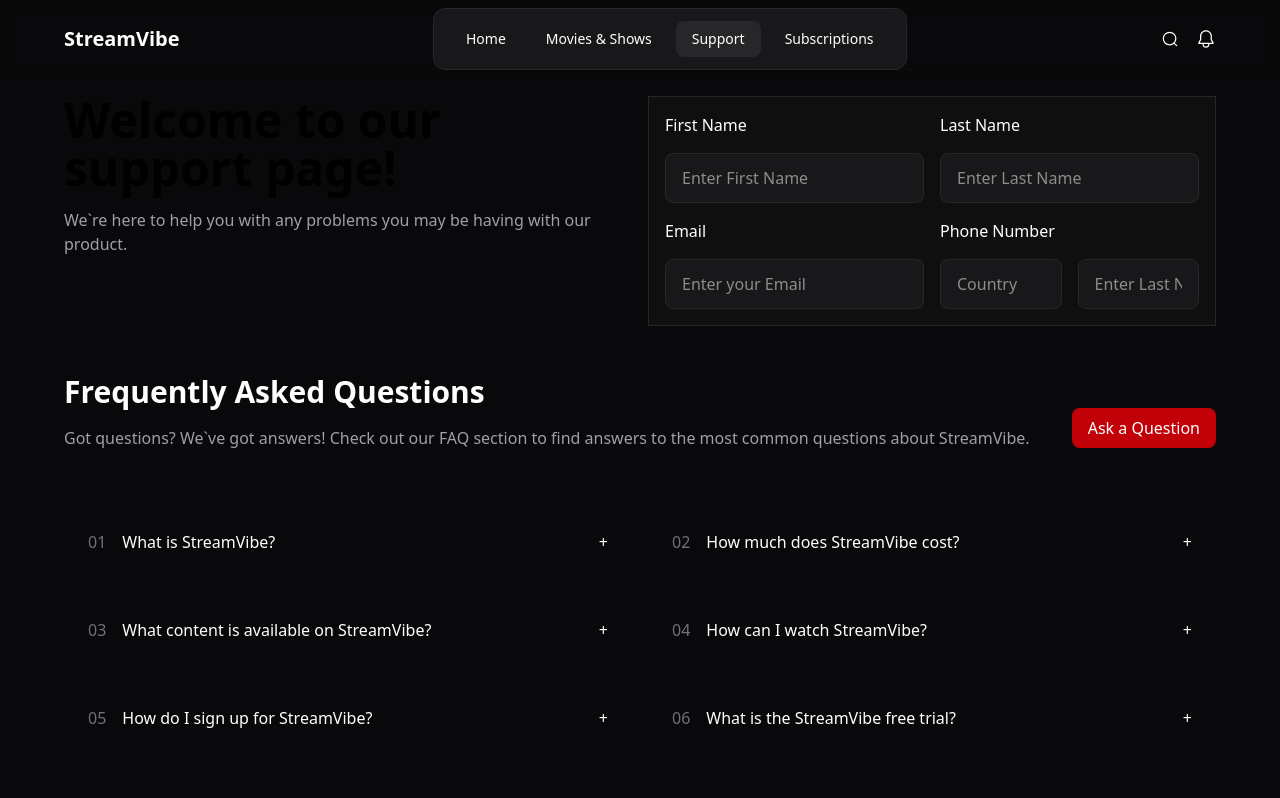
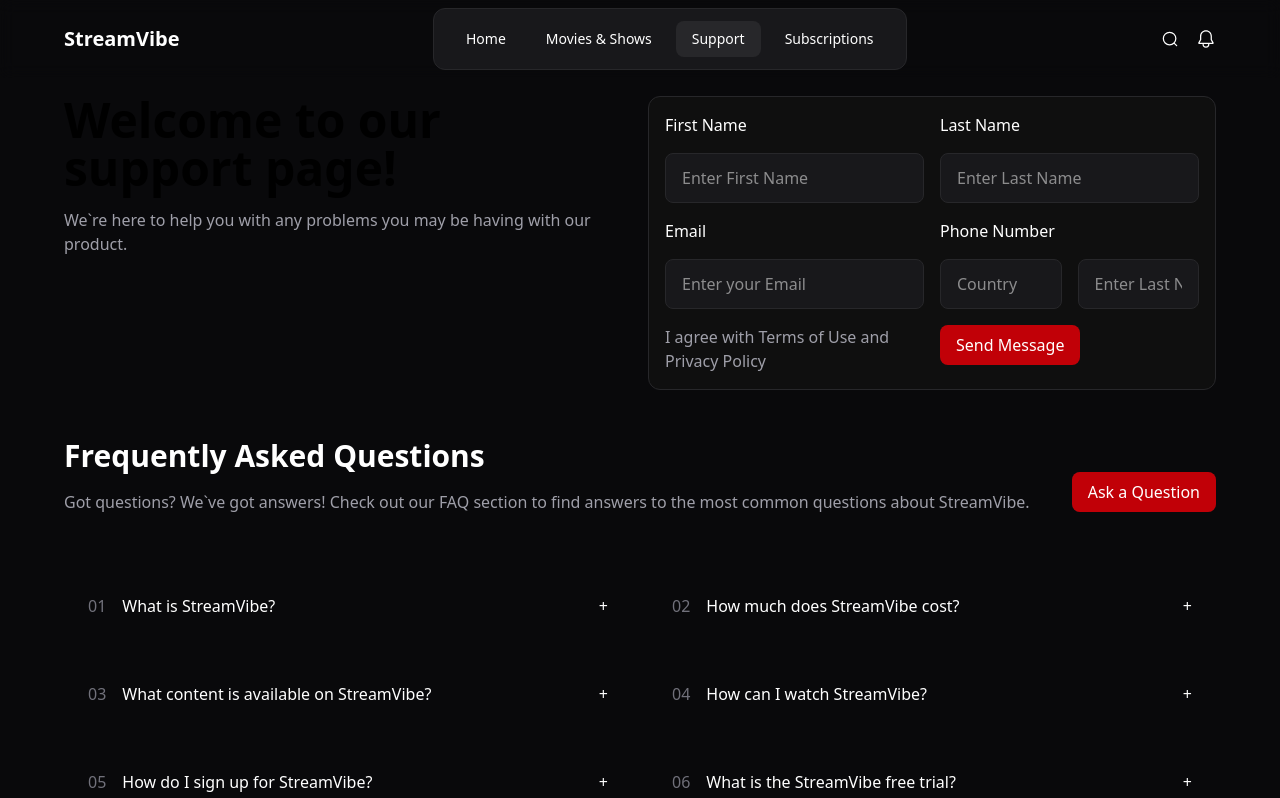
Before and after one commit to AntonBerest/movie-app, a Next.js app: page /support in a window 1280 px wide. Shown: the top 798 px of the page. Built offline with nearby package versions, Linux system fonts and the light colour scheme.

Commit message:
support page (test6)

```diff
--- a/components/support/SupportHero.tsx
+++ b/components/support/SupportHero.tsx
@@ -1,6 +1,6 @@
 export default function SupportHero() {
   return (
-    <div className="mx-4 md:mx-16 mt-24 grid grid-cols-2 gap-4 rounded-xl">
+    <div className="mx-4 md:mx-16 mt-24 grid grid-cols-2 gap-4 ">
       <div>
         <h1 className="text-5xl font-bold mb-4">
           Welcome to our support page!
@@ -10,7 +10,7 @@ export default function SupportHero() {
           product.
         </p>
       </div>
-      <div className="grid grid-cols-2 gap-4 px-4 py-4 bg-[#0F0F0F] border border-zinc-800">
+      <div className="grid grid-cols-2 gap-4 px-4 py-4 bg-[#0F0F0F] border border-zinc-800 rounded-xl">
         <div>
           <p className="text-white max-w-xl mb-4">First Name</p>
           <input
@@ -45,6 +45,17 @@ export default function SupportHero() {
             />
           </div>
         </div>
+        <div className="flex">
+          <button></button>
+          <p className="text-zinc-400">
+            I agree with Terms of Use and Privacy Policy
+          </p>
+        </div>
+        <div>
+          <button className="bg-red-700 text-white rounded-lg px-1 md:px-4 py-2">
+            Send Message
+          </button>
+        </div>
       </div>
     </div>
   )
```
